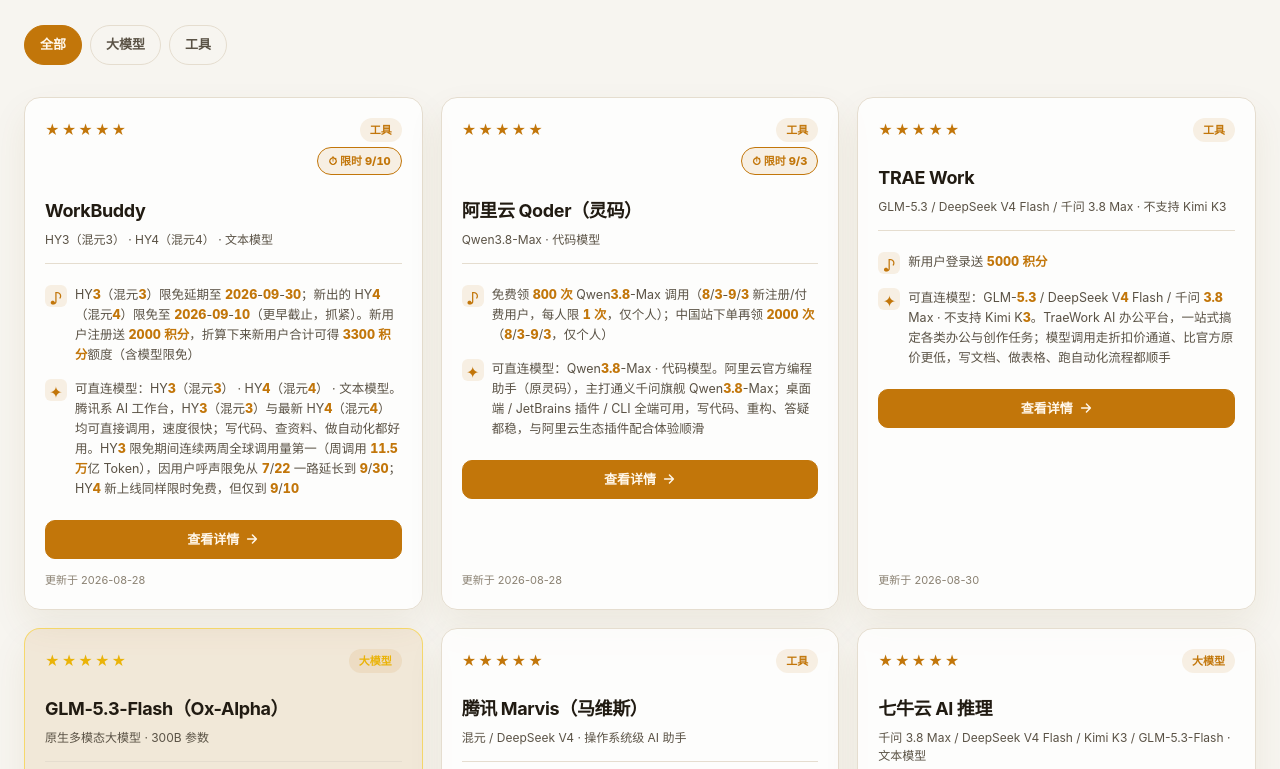
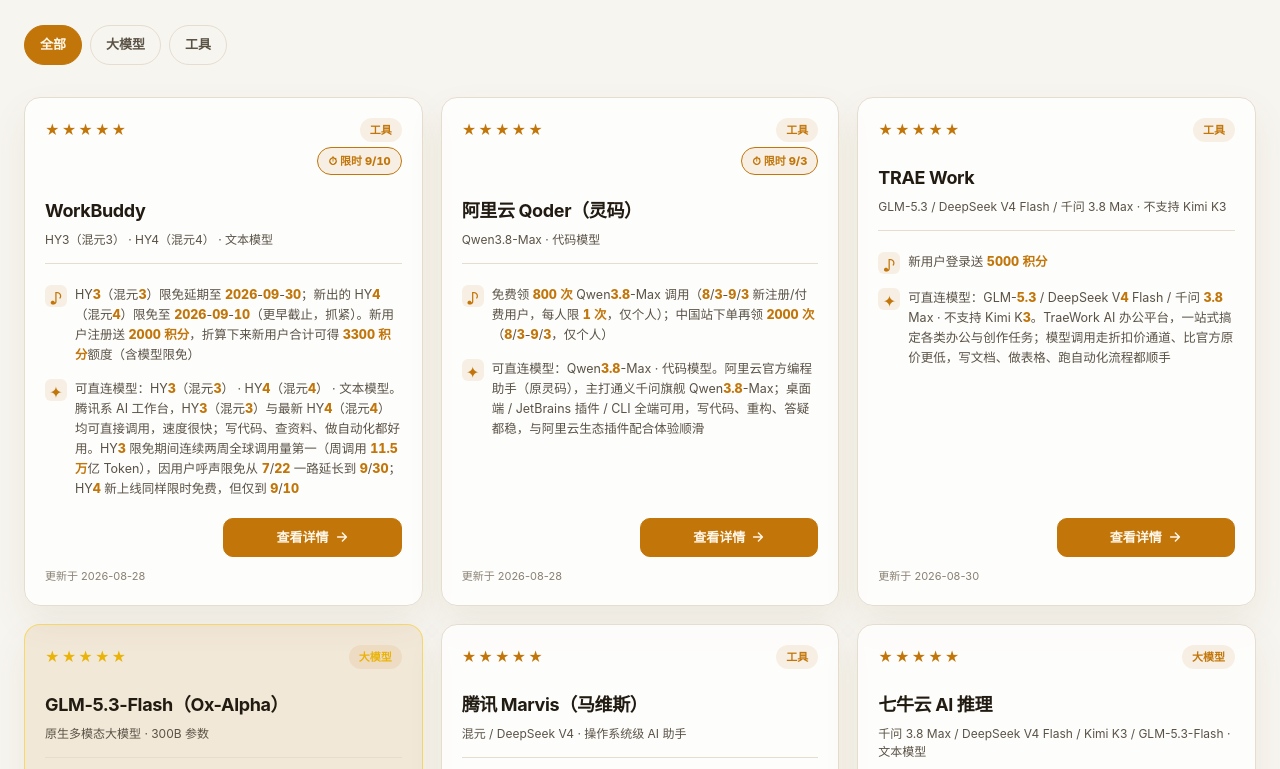
Before and after one commit to hope0719/token-fbi, a plain HTML site: page index.html in a window 1280 px wide. Shown: the part 985-1754 px from the top of the page. Drawn offline with nearby package versions, Linux system fonts and the light colour scheme.

Commit message:
fix: 卡片查看详情按钮对齐底部/右对齐/宽度缩半 + bump v2026090301

```diff
--- a/index.html
+++ b/index.html
@@ -9,7 +9,7 @@
   <meta http-equiv="Pragma" content="no-cache" />
   <meta http-equiv="Expires" content="0" />
   <title>Token FBI | 免费 AI token 情报站</title>
-  <link rel="stylesheet" href="style.css?v=2026090222" />
+  <link rel="stylesheet" href="style.css?v=2026090301" />
 </head>
 <body>
   <a class="skip-link" href="#list">跳到情报列表</a>
@@ -191,6 +191,6 @@
     <svg viewBox="0 0 24 24" aria-hidden="true"><path d="M12 19V5M6.5 10.5 12 5l5.5 5.5" /></svg>
   </button>
   <script defer src="https://cdn.jsdelivr.net/npm/gsap@3.13.0/dist/gsap.min.js"></script>
-  <script defer src="app.js?v=2026090222"></script>
+  <script defer src="app.js?v=2026090301"></script>
 </body>
 </html>
--- a/style.css
+++ b/style.css
@@ -155,9 +155,9 @@
 .card-field .v { flex: 1; min-width: 0; color: var(--muted); font-size: 12.5px; line-height: 1.6; }
 .card-field .v b, .card-field .v strong { color: var(--ink); font-weight: 750; }
 .card-field .v .num { color: var(--accent); font-weight: 850; font-variant-numeric: tabular-nums; }
-.card-action { margin-top: 14px; }
-.card-action .card-link { width: 100%; }
-.card-footer { display: flex; align-items: center; gap: 8px; margin-top: auto; padding-top: 12px; }
+.card-action { margin-top: auto; display: flex; justify-content: flex-end; padding-top: 12px; }
+.card-action .card-link { width: 50%; }
+.card-footer { display: flex; align-items: center; gap: 8px; padding-top: 10px; }
 .card-region { display: inline-flex; align-items: center; gap: 5px; border: 1px solid rgba(245, 158, 11, .38); border-radius: 999px; padding: 3px 9px; color: var(--accent); background: rgba(245, 158, 11, .08); font-size: 11px; font-weight: 800; white-space: nowrap; flex: none; }
 .card-region::before { content: "◈"; font-size: 9px; opacity: .85; }
 .card-link { display: inline-flex; align-items: center; justify-content: center; gap: 6px; min-height: 38px; padding: 8px 14px; border: 1px solid var(--accent); border-radius: 10px; background: var(--accent); color: var(--accent-ink); font-size: 13px; font-weight: 800; text-decoration: none; transition: all .18s var(--ease-out); }
```
